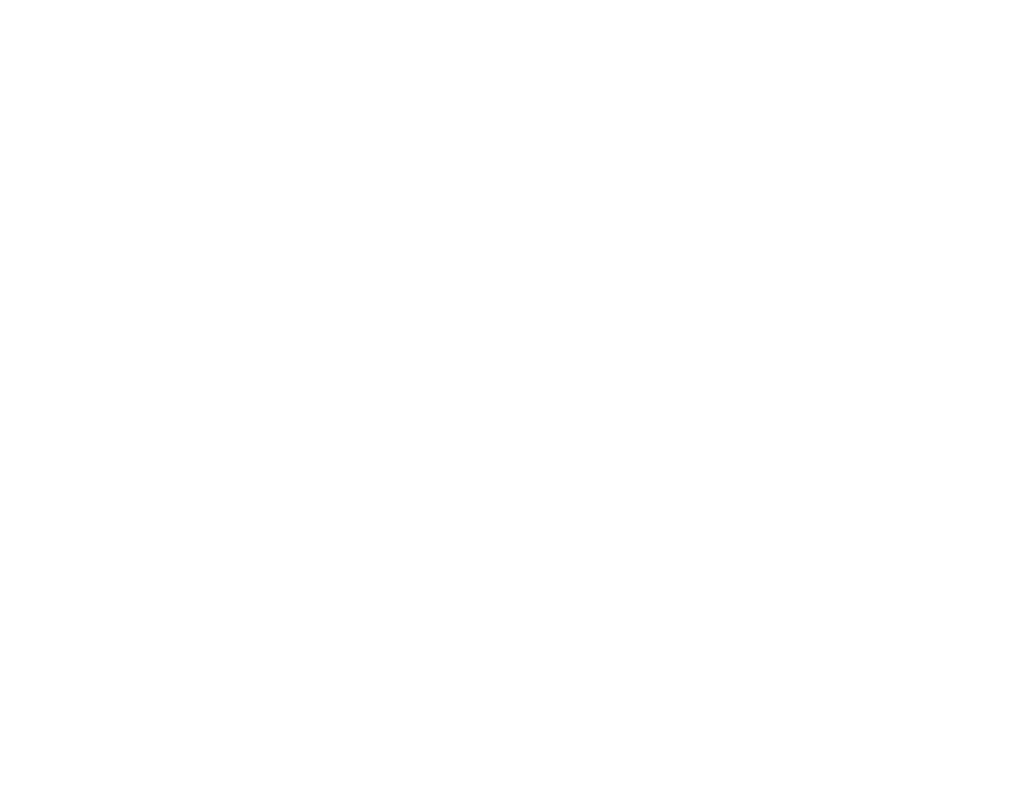
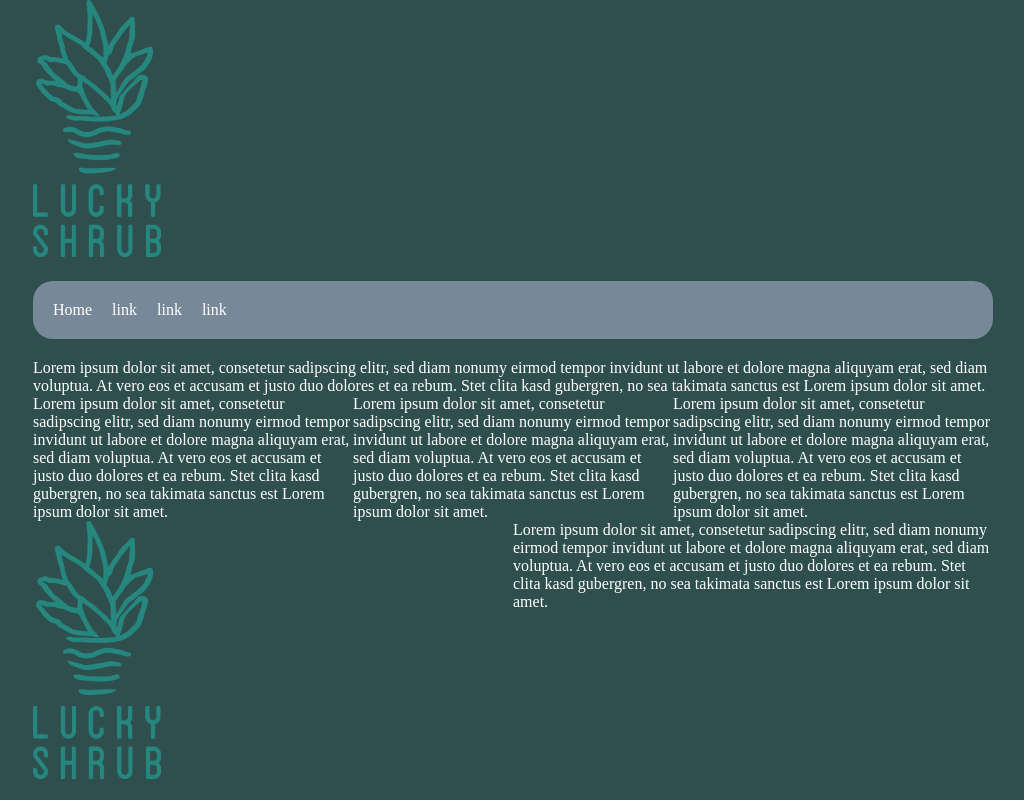
Before and after one commit to rockgobo/meta__html_css, a website: page index.html in a window 1280 px wide. Shown: the whole page, without its empty margins (127-1151 px from the left). Drawn offline with Linux system fonts and the light colour scheme.

Commit message:
feat: first layout

```diff
--- a/index.html
+++ b/index.html
@@ -8,6 +8,34 @@
     <link rel="stylesheet" href="styles/style.css">
 </head>
 <body>
-
+    <header>
+        <img src="assets/logo_green.png" alt="logo">
+        <nav>
+            <ul>
+                <li>Home</li>
+                <li>link</li>
+                <li>link</li>
+                <li>link</li>
+            </ul>
+        </nav>
+    </header>
+    <main>
+        <article class="top">
+            <section>
+                Lorem ipsum dolor sit amet, consetetur sadipscing elitr, sed diam nonumy eirmod tempor invidunt ut labore et dolore magna aliquyam erat, sed diam voluptua. At vero eos et accusam et justo duo dolores et ea rebum. Stet clita kasd gubergren, no sea takimata sanctus est Lorem ipsum dolor sit amet.
+            </section>
+        </article>
+        <div class="row">
+            <section>Lorem ipsum dolor sit amet, consetetur sadipscing elitr, sed diam nonumy eirmod tempor invidunt ut labore et dolore magna aliquyam erat, sed diam voluptua. At vero eos et accusam et justo duo dolores et ea rebum. Stet clita kasd gubergren, no sea takimata sanctus est Lorem ipsum dolor sit amet.</section>
+            <section>Lorem ipsum dolor sit amet, consetetur sadipscing elitr, sed diam nonumy eirmod tempor invidunt ut labore et dolore magna aliquyam erat, sed diam voluptua. At vero eos et accusam et justo duo dolores et ea rebum. Stet clita kasd gubergren, no sea takimata sanctus est Lorem ipsum dolor sit amet.</section>
+            <section>Lorem ipsum dolor sit amet, consetetur sadipscing elitr, sed diam nonumy eirmod tempor invidunt ut labore et dolore magna aliquyam erat, sed diam voluptua. At vero eos et accusam et justo duo dolores et ea rebum. Stet clita kasd gubergren, no sea takimata sanctus est Lorem ipsum dolor sit amet.</section>
+        </div>
+    </main>
+    <footer>
+        <section>
+            <img src="assets/logo_green.png" alt="logo">
+        </section>
+        <section>Lorem ipsum dolor sit amet, consetetur sadipscing elitr, sed diam nonumy eirmod tempor invidunt ut labore et dolore magna aliquyam erat, sed diam voluptua. At vero eos et accusam et justo duo dolores et ea rebum. Stet clita kasd gubergren, no sea takimata sanctus est Lorem ipsum dolor sit amet.</section>
+    </footer>
 </body>
 </html>
--- a/styles/style.css
+++ b/styles/style.css
@@ -0,0 +1,45 @@
+* {
+  margin: 0;
+  padding: 0;
+  color: white;
+}
+
+body {
+  max-width: 960px;
+  margin: auto;
+  background-color: darkslategray;
+}
+
+img {
+  max-width: min(10vw, 100%);
+}
+
+nav{
+  padding: 20px;
+  background-color: lightslategray;
+  border-radius: 20px;
+  margin: 20px 0 20px 0;
+}
+
+nav > ul {
+  display: flex;
+  gap: 20px;
+}
+
+nav > ul li {
+  list-style-type: none;
+}
+
+footer {
+  display: grid;
+  grid-template-columns: 1fr 1fr;
+}
+
+.top {
+  display: flex;
+}
+
+.row {
+  display: grid;
+  grid-template-columns: 1fr 1fr 1fr;
+}
```
